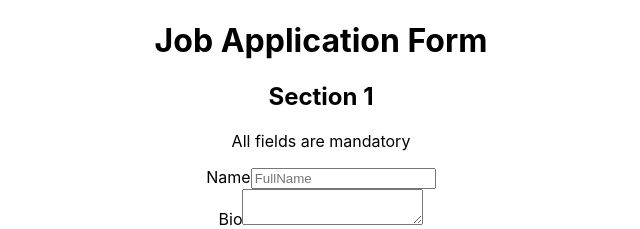
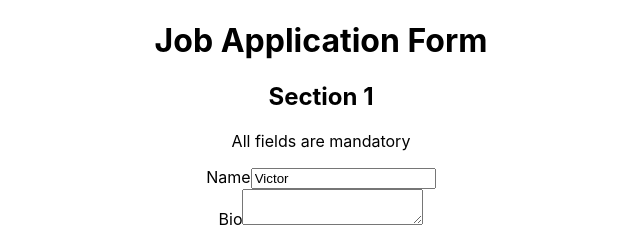
Before and after one commit to oluwatoyinn/jest_react-testing, a React (Create React App) app: page / in a window 1280 px wide. Shown: the top 229 px of the page, without its empty margins (319-959 px from the left). Built offline with nearby package versions, Linux system fonts and the light colour scheme.

Commit message:
jest and react-testing library - getByDisplayValue

```diff
--- a/src/components/application/application.tsx
+++ b/src/components/application/application.tsx
@@ -9,7 +9,13 @@ const Application = () => {
       <form>
         <div>
           <label htmlFor="name">Name</label>
-          <input type="text" id="name" placeholder="FullName"/>
+          <input
+            type="text"
+            id="name"
+            placeholder="FullName"
+            value="Victor"
+            onChange={() => {}}
+          />
         </div>
         <div>
           <label htmlFor="bio">Bio</label>
```
Also changed, not shown: 1 other file (tests, documents, lock files or other folders).
